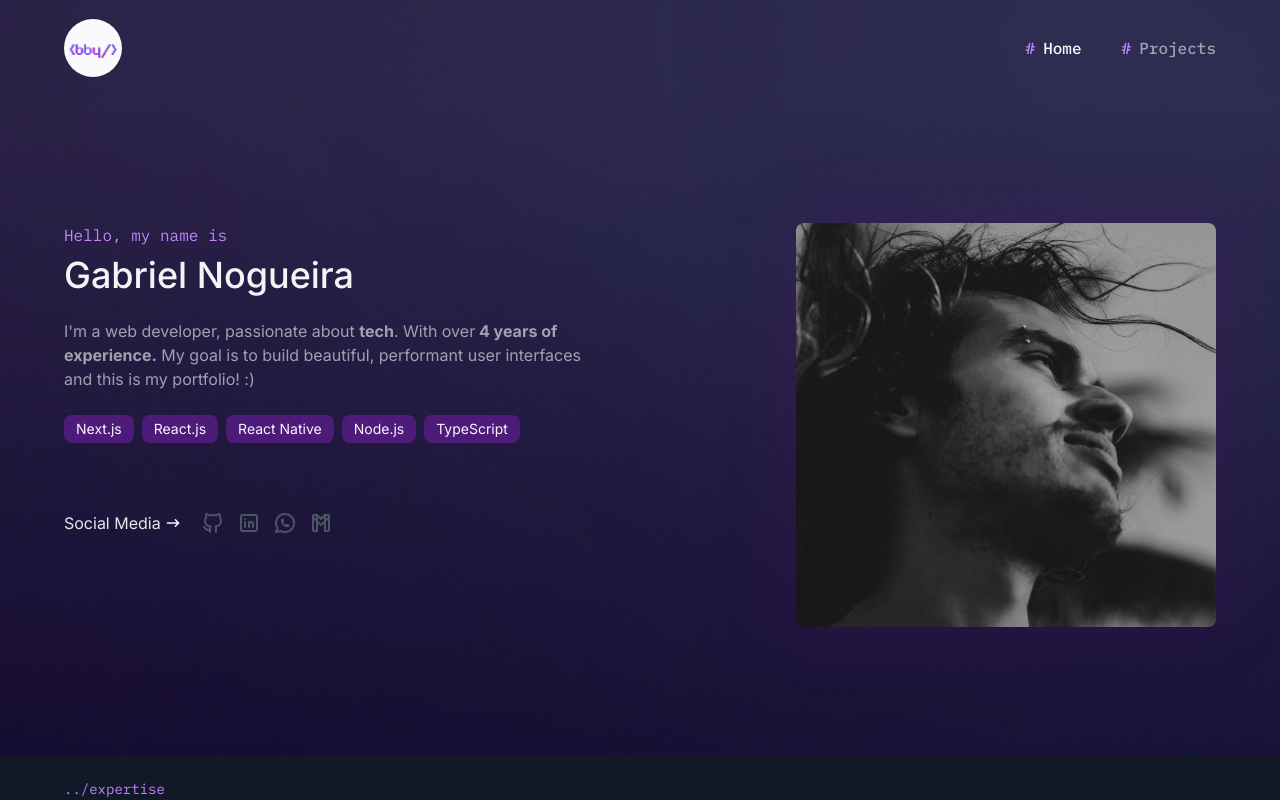
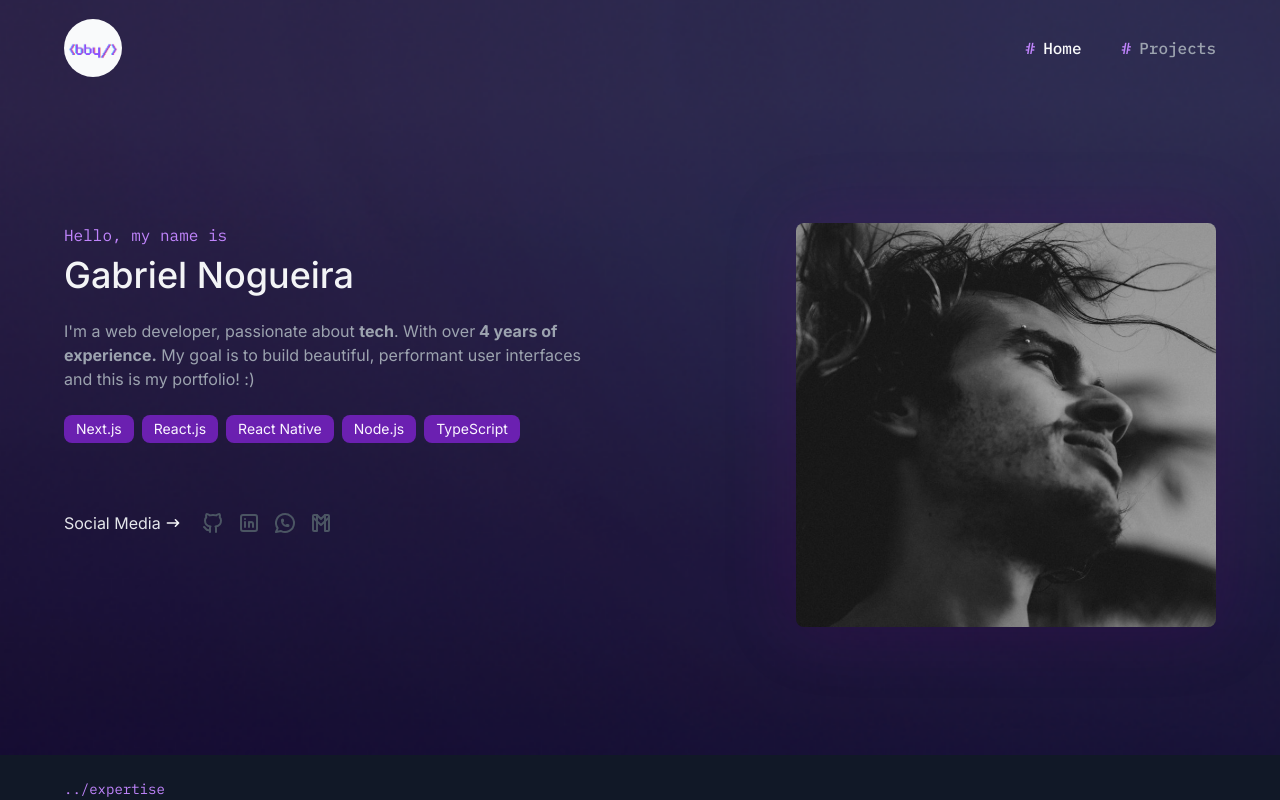
Before and after one commit to bbynog/portfolio, a Next.js app: page / in a window 1280 px wide. Shown: the top 800 px of the page. Built offline with nearby package versions, Linux system fonts and the light colour scheme.

Commit message:
removed darkscheme on metadata

```diff
--- a/app/DEFAULT_METADATA.ts
+++ b/app/DEFAULT_METADATA.ts
@@ -25,7 +25,6 @@ const DEFAULT_METADATA: Metadata = {
     'W2',
   ],
   authors: [{ name: 'Gabriel Nogueira' }],
-  colorScheme: 'dark',
   creator: 'Gabriel Nogueira',
   publisher: 'Gabriel Nogueira',
   formatDetection: {
--- a/app/components/TechBadge/index.tsx
+++ b/app/components/TechBadge/index.tsx
@@ -12,11 +12,11 @@ type TechBadgeProps = ComponentProps<typeof motion.span> & {
 export const TechBadge = ({ name, className, ...props }: TechBadgeProps) => {
   return (
     <motion.span
+      {...props}
       className={cn(
-        'rounded-lg bg-purple-900/80 px-3 py-1 text-sm text-purple-50',
+        'rounded-lg bg-purple-700/80 px-3 py-1 text-sm text-purple-50',
         className,
       )}
-      {...props}
     >
       {name}
     </motion.span>
```
